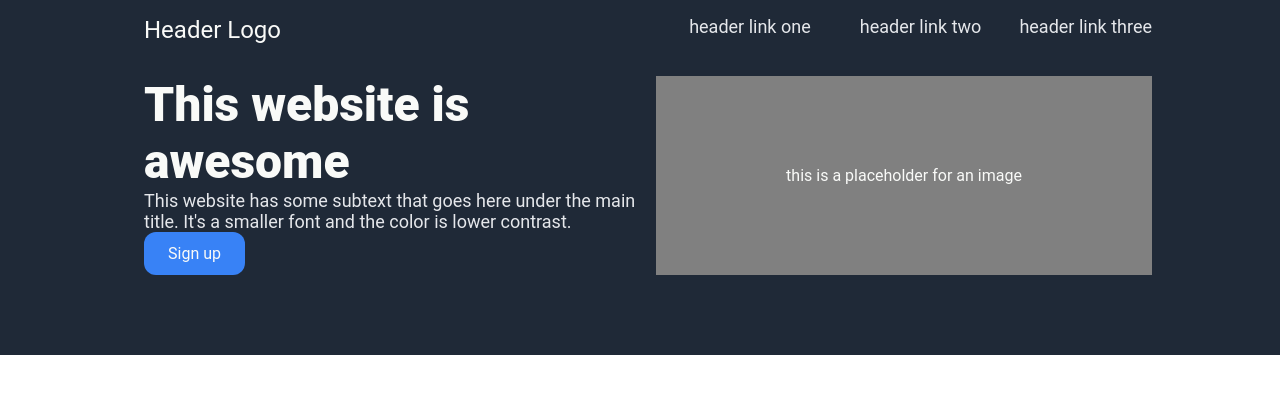
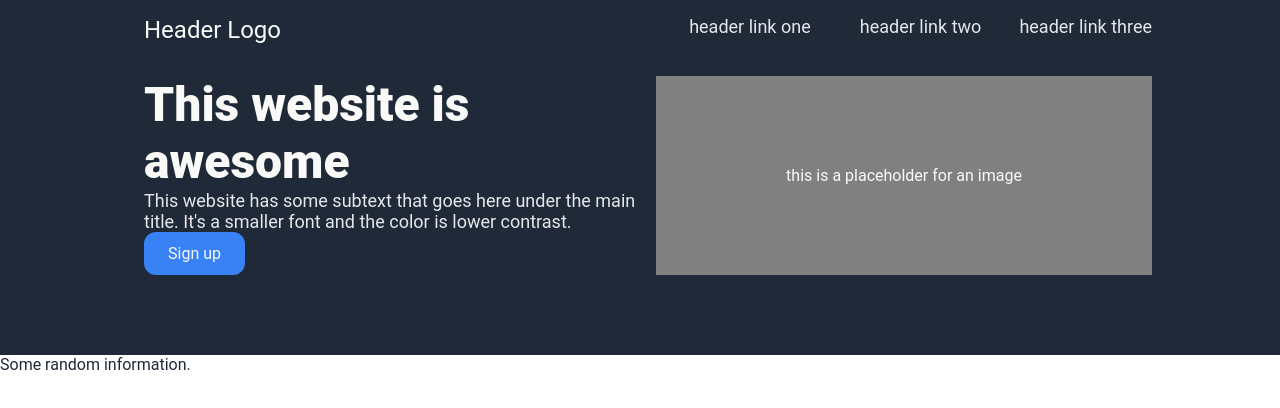
Before and after one commit to lemon-juicee/project-landing-page, a plain HTML site: page index.html in a window 1280 px wide. Drawn offline with Linux system fonts and the light colour scheme.

Commit message:
Start section-2 with random information

```diff
--- a/index.html
+++ b/index.html
@@ -35,7 +35,9 @@
             </div>
         </div>
         <div class="section-2">
-
+            <div class="random-info">
+                <a class="dark-text">Some random information.</a>
+            </div>
         </div>
     </div>
 </body>
```
